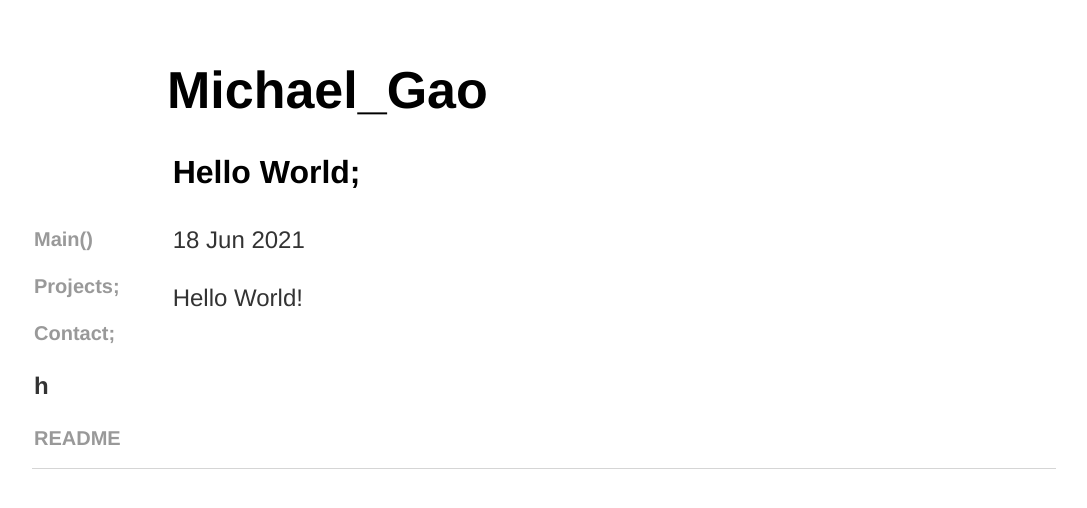
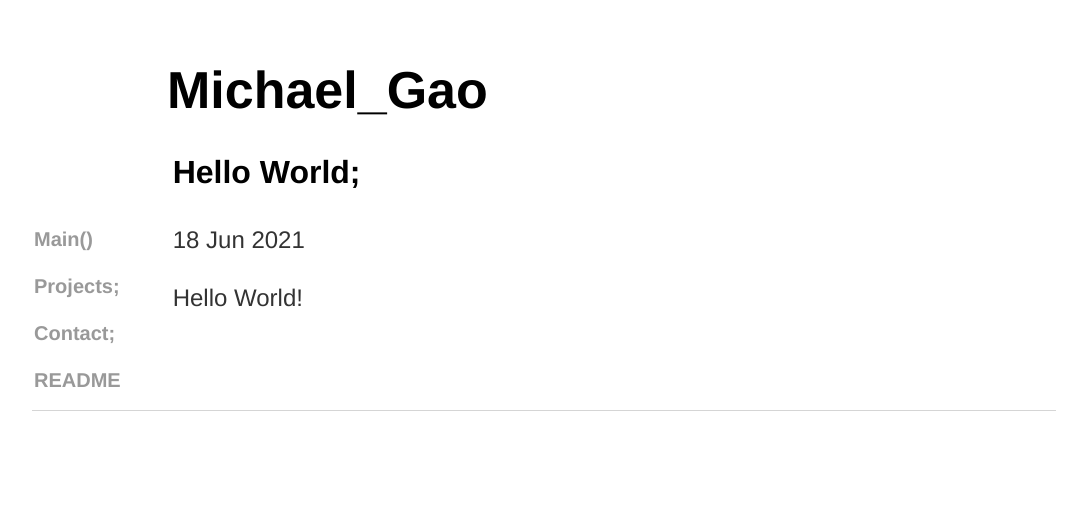
Before and after one commit to michael-c-gao/WebsiteOfMichael, a Jekyll site: the page built from _posts/2021-06-18-HelloWorld.md, in a window 1280 px wide. Shown: the top 508 px of the page, without its empty margins (96-1183 px from the left). Built offline with Jekyll 4.4.1, drawn with Linux system fonts in a browser that asks for light colours.

Commit message:
Update post.html

```diff
--- a/_layouts/post.html
+++ b/_layouts/post.html
@@ -33,7 +33,7 @@ layout: default
 	    <li><a href="/projects">Projects;</a></li>
 		<p>  </p>
 	    <li><a href="/contact">Contact;</a></li>
-		<p> h </p>
+		<p>  </p>
 	    <li><a href="/blog">README</a></li>
 	</ul>
 	</nav>
```
